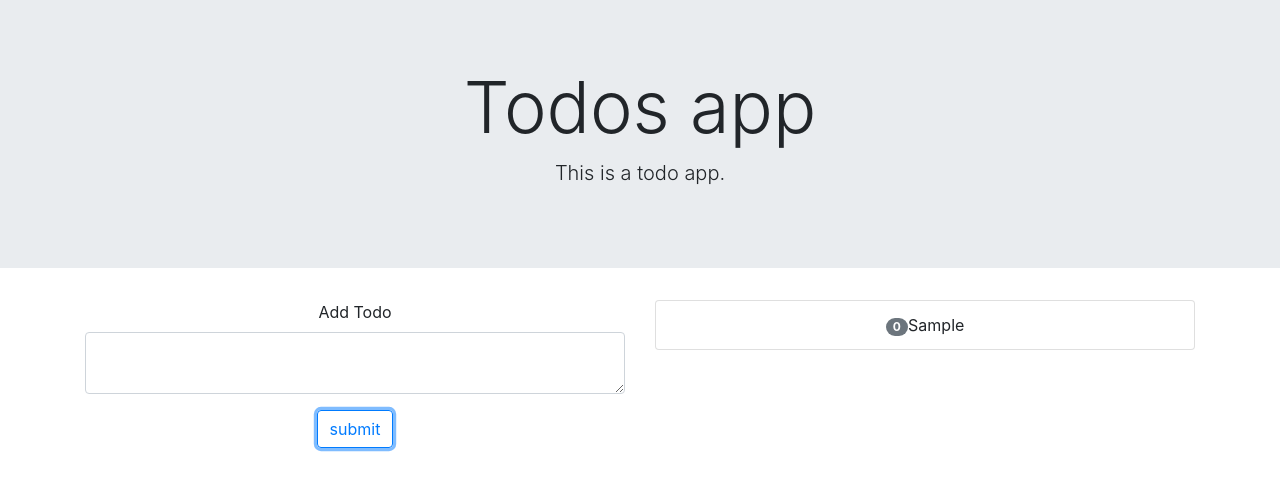
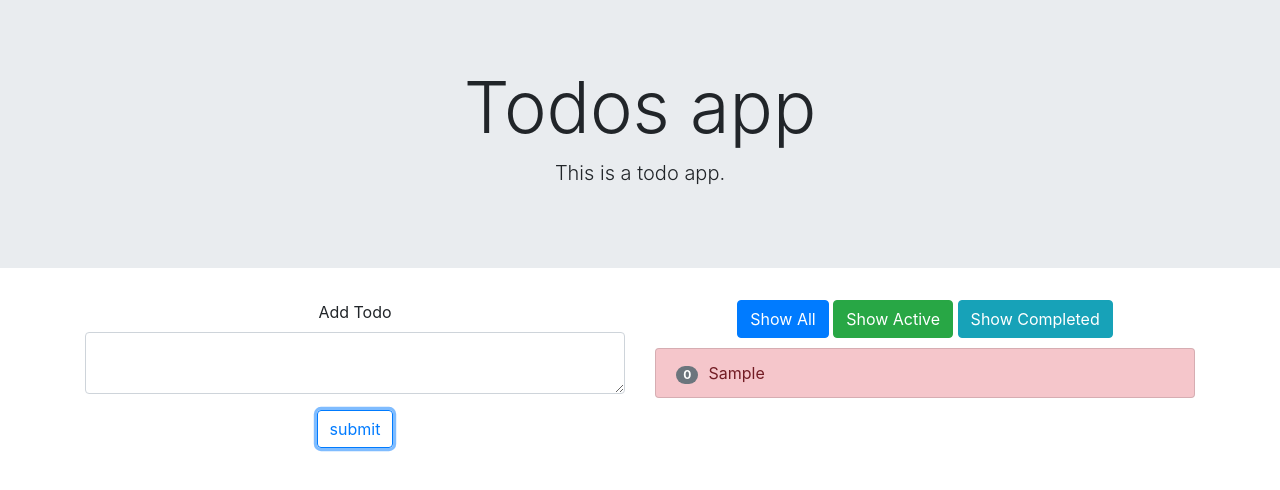
Before and after one commit to rfreites/redux-learning-path, a React (Create React App) app: page / in a window 1280 px wide. Both pictures are taken after typing "Sample" into the empty fields and a click on the button "submit". Shown: the top 490 px of the page. Built offline with nearby package versions, Linux system fonts and the light colour scheme; what deep-freeze, expect.js would draw is missing.

Commit message:
Redux: React Todo List Example (Filtering Todos)

```diff
--- a/src/App.js
+++ b/src/App.js
@@ -19,6 +19,7 @@ import Todos from './components/Todos';
 import store from './reduxers/Store';
 
 let nextTodo = 0;
+
 class App extends Component {
   constructor() {
     super();
@@ -59,7 +60,26 @@ class App extends Component {
               </Form>
             </Col>
             <Col lg="6">
-              <Todos todos={this.props.todos} />
+              <Row>
+                <Col lg="12">
+                  <Button onClick={() => store.dispatch({
+                    type: 'SET_VISIBILITY_FILTER',
+                    filter: 'SHOW_ALL'
+                  })}
+                  color="primary">Show All</Button>{' '}
+                  <Button onClick={() => store.dispatch({
+                    type: 'SET_VISIBILITY_FILTER',
+                    filter: 'SHOW_ACTIVE'
+                  })}
+                  color="success">Show Active</Button>{' '}
+                  <Button onClick={() => store.dispatch({
+                    type: 'SET_VISIBILITY_FILTER',
+                    filter: 'SHOW_COMPLETED'
+                  })}
+                  color="info">Show Completed</Button>{' '}
+                </Col>
+              </Row>
+              <Todos {...this.props} />
             </Col>
           </Row>
         </Container>
--- a/src/components/Todos.js
+++ b/src/components/Todos.js
@@ -5,23 +5,68 @@ import {
   ListGroup,
   ListGroupItem
 } from 'reactstrap';
+import store from '../reduxers/Store';
+
+const getVisibleTodos = (
+  todos,
+  filter
+) => {
+  switch (filter) {
+  case 'SHOW_ALL':
+    return todos;
+    break;
+  case 'SHOW_COMPLETED':
+    return todos.filter(t => t.completed);
+    break;
+  case 'SHOW_ACTIVE':
+    return todos.filter(t => !t.completed);
+  default:
+    return todos;
+  }
+};
 
 class Todos extends Component {
   render() {
+    const {
+      todos,
+      visibilityFilter
+    } = this.props;
+
+    const visibleTodos = getVisibleTodos(
+      todos,
+      visibilityFilter
+    );
+
     return (
-      <ListGroup>
-        {this.props.todos.map(todo => <ListGroupItem key={`${todo.id}-todo`}><Badge pill>{todo.id}</Badge>{todo.text}</ListGroupItem>)}
+      <ListGroup style={{ marginTop: '10px' }}>
+        {visibleTodos.map(todo => (<ListGroupItem
+          style={{
+            cursor: 'pointer',
+            textAlign: 'left'
+          }}
+          color={todo.completed ? 'success' : 'danger'}
+          onClick={(e) => {
+            e.preventDefault();
+            store.dispatch({
+              type: 'TOGGLE_TODO',
+              id: todo.id
+            });
+          }}
+          currentfilter={visibilityFilter}
+          key={`${todo.id}-todo`}><Badge pill style={{ marginRight: '10px' }}>{todo.id}</Badge>{todo.text}</ListGroupItem>))}
       </ListGroup>
     );
   }
 }
 
 Todos.defaultProps = {
-  todos: []
+  todos: [],
+  visibilityFilter: 'SHOW_ALL'
 };
 
 Todos.propTypes = {
-  todos: PropTypes.array
+  todos: PropTypes.array,
+  visibilityFilter: PropTypes.string
 };
 
 export default Todos;
--- a/src/index.js
+++ b/src/index.js
@@ -6,7 +6,7 @@ import registerServiceWorker from './registerServiceWorker';
 import store from './reduxers/Store';
 
 const render = () => {
-  ReactDOM.render(<App todos={store.getState().todos} />, document.getElementById('root'));
+  ReactDOM.render(<App {...store.getState()} />, document.getElementById('root'));
   registerServiceWorker();
 };
 
```
Also changed, not shown: 1 other file (tests, documents, lock files or other folders).
